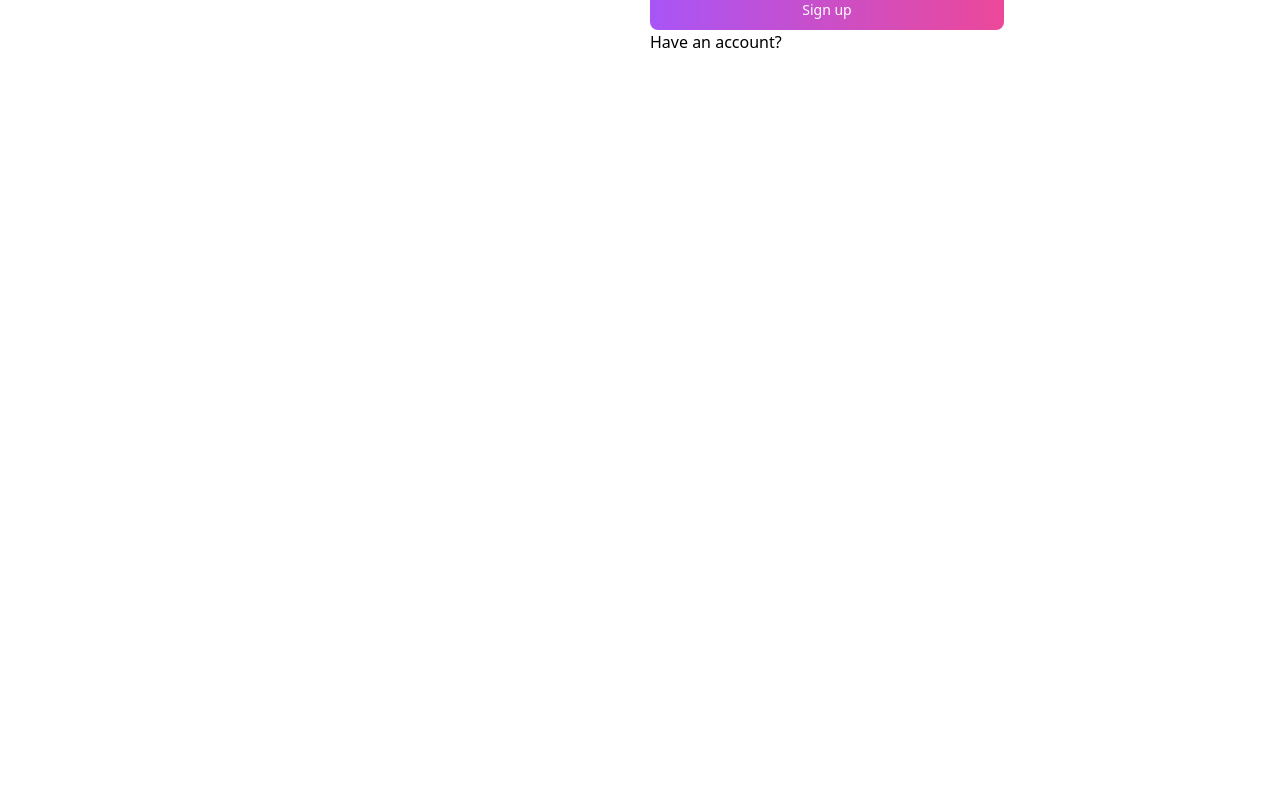
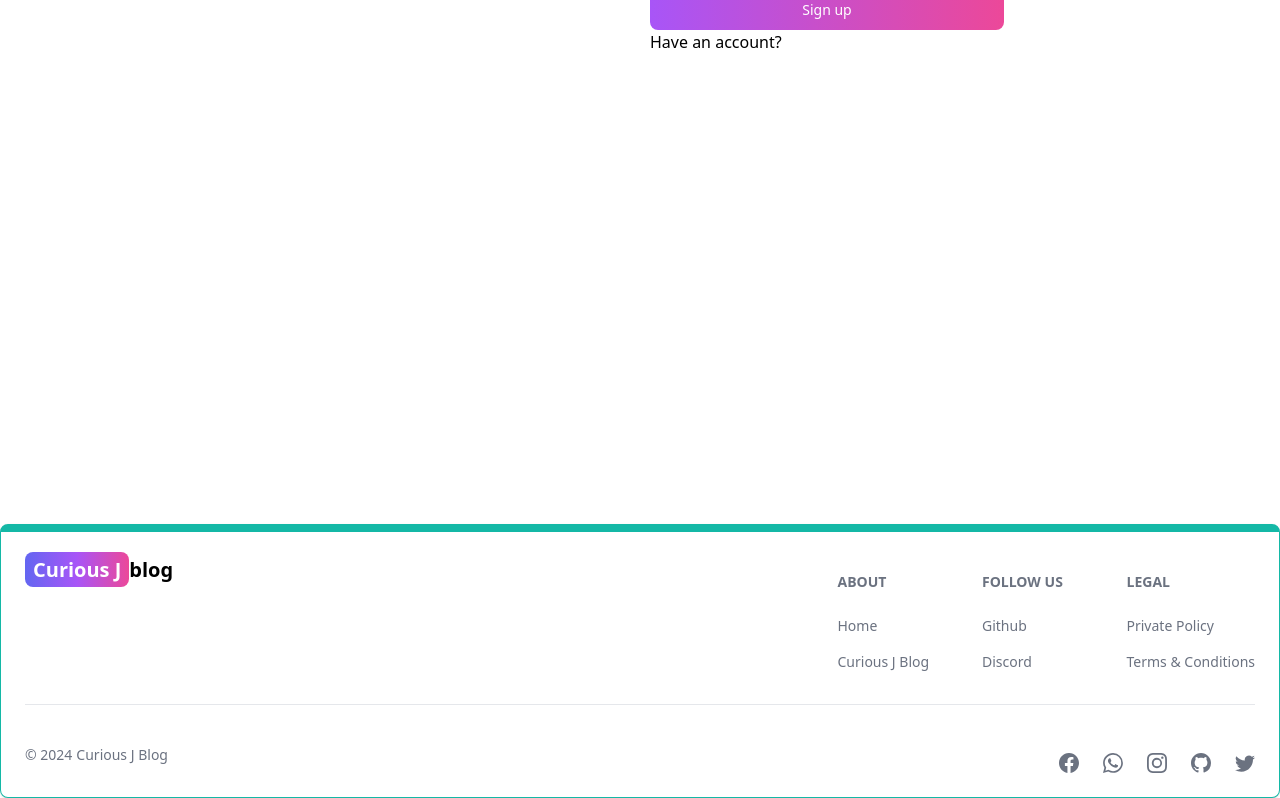
Before and after one commit to Sribalaji0807/Blog_web, a React (Vite) app in the folder Frontend/blog/: page /signin in a window 1280 px wide. Shown: the part 420-1218 px from the top of the page. Before the commit the page ends 944 px from the top, so only its background shows below. Built offline with nearby package versions, Linux system fonts and the light colour scheme.

Commit message:
footer component added

```diff
--- a/Frontend/blog/src/App.jsx
+++ b/Frontend/blog/src/App.jsx
@@ -1,6 +1,7 @@
 import Header from './Components/Header/Header'
 import './App.css'
 import Home from './Components/Home/Home'
+import FooterComponent from './Components/Footer/Footer'
 import { BrowserRouter as Router,Routes,Route } from 'react-router-dom'
 import Signin from './Components/Sigin/Signin'
 function App() {
@@ -13,6 +14,7 @@
   <Route path='/' element={<Home/>} />
   <Route path='/signin' element={<Signin />} />
   </Routes>
+  <FooterComponent />
  </Router>
 
     </>
--- /dev/null
+++ b/Frontend/blog/src/Components/Footer/Footer.jsx
@@ -0,0 +1,64 @@
+import React from 'react'
+import { Footer } from 'flowbite-react'
+import {BsFacebook,BsWhatsapp,BsInstagram,BsGithub,BsTwitter} from 'react-icons/bs'
+import { Link } from 'react-router-dom'
+const FooterComponent = () => {
+  return (
+   <>
+  <Footer container className='border border-t-8 border-teal-500'>
+<div className='w-full max-w-7xl mx-auto'>
+<div className='grid w-full justify-between sm:flex md:grid-cols-1'>
+    <div>
+    <Link to='/' className='self-center whitespace-nowrap text-lg sm:text-xl  font-semibold dark:text-white'>
+        <span className="px-2 py-1 bg-gradient-to-r from-indigo-500 via-purple-500 to-pink-500 rounded-lg text-white ">Curious J</span>
+        blog
+        </Link>
+    </div>
+    <div className='grid grid-cols-2 gap-8 mt-3 sm:mt-4 sm:grid-cols-3 sm:gap-4'>
+   <div>
+   <Footer.Title title='About' />
+<Footer.LinkGroup col>
+<Footer.Link href='/'>Home</Footer.Link>
+<Footer.Link>
+    Curious J Blog
+</Footer.Link>
+</Footer.LinkGroup >
+   </div>
+   <div>
+   <Footer.Title title='Follow us' />
+<Footer.LinkGroup col>
+<Footer.Link href='#'>Github</Footer.Link>
+<Footer.Link>
+   Discord
+</Footer.Link>
+</Footer.LinkGroup >
+   </div>
+   <div>
+   <Footer.Title title='Legal' />
+<Footer.LinkGroup col>
+<Footer.Link href='#'>Private Policy</Footer.Link>
+<Footer.Link>
+  Terms & Conditions
+</Footer.Link>
+</Footer.LinkGroup >
+   </div>
+    </div>
+</div>
+<Footer.Divider />
+<div className='sm:flex sm:items-center sm:justify-between'>
+    <Footer.Copyright href='#' by='Curious J Blog' year={new Date().getFullYear()}  />
+<div className='flex gap-6  mt-4 sm:justify-center'>
+    <Footer.Icon href='#' icon={BsFacebook}/>
+    <Footer.Icon href='#' icon={BsWhatsapp}/>
+    <Footer.Icon href='#' icon={BsInstagram}/>
+    <Footer.Icon href='#' icon={BsGithub}/>
+    <Footer.Icon href='#' icon={BsTwitter}/>
+</div>
+</div>
+</div>
+  </Footer>
+   </>
+  )
+}
+
+export default FooterComponent
```
